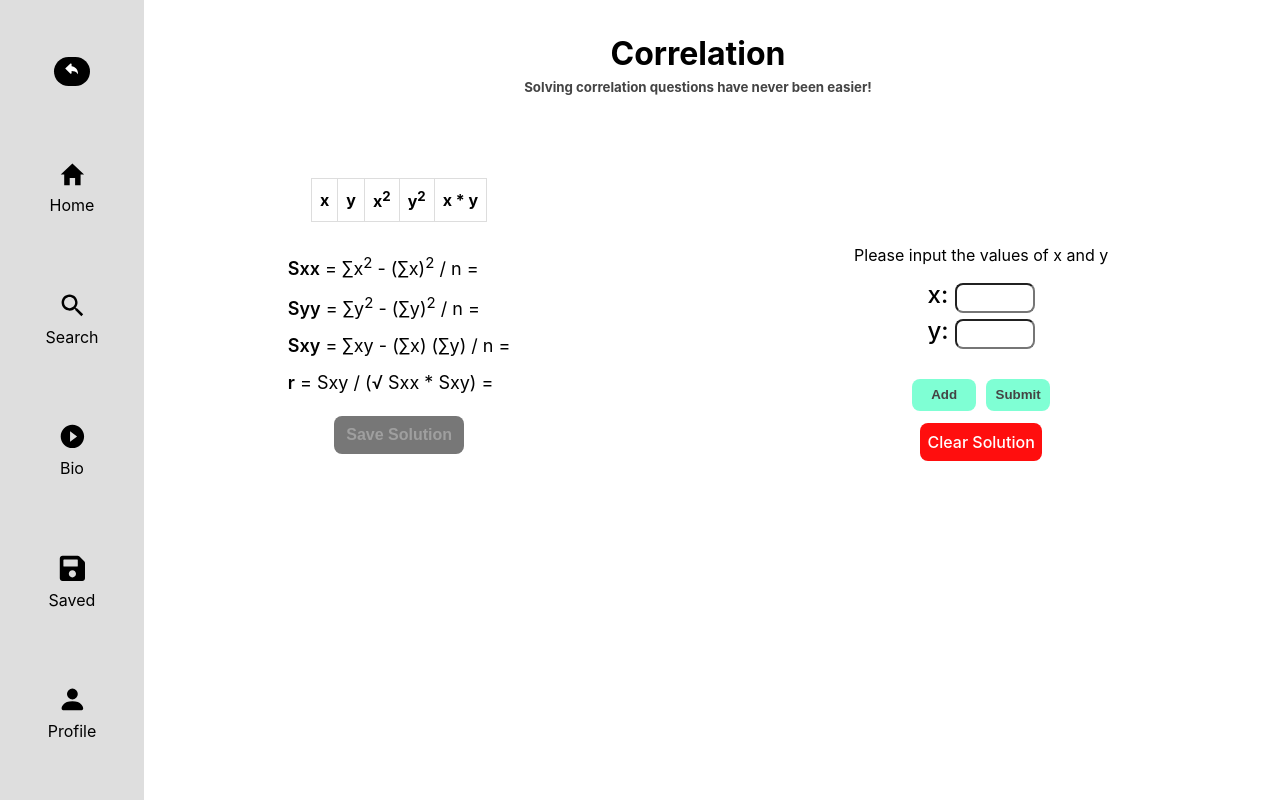
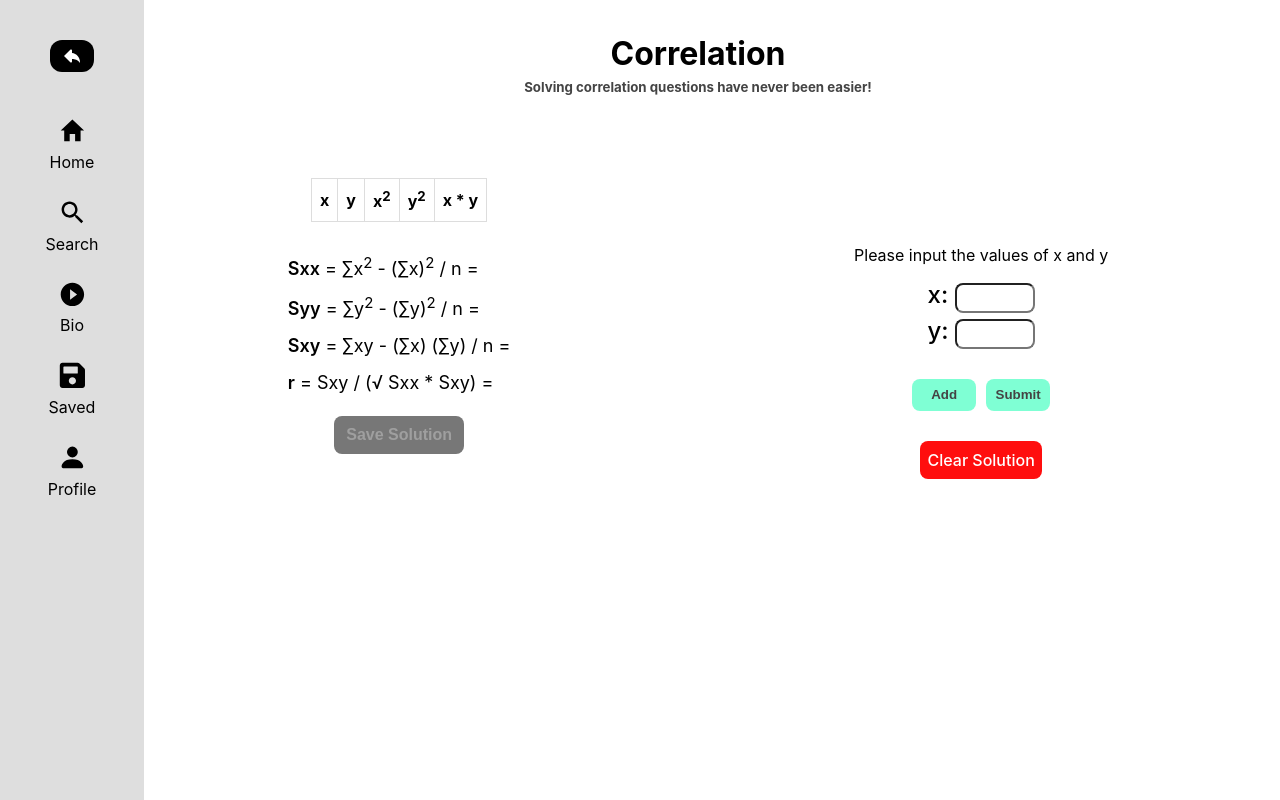
Before and after one commit to scisamir/bster, a React (Vite) app in the folder client/: page /correlation in a window 1280 px wide. Built offline with nearby package versions, Linux system fonts and the light colour scheme.

Commit message:
improve styling

```diff
--- a/client/src/components/correlation/Correlation.css
+++ b/client/src/components/correlation/Correlation.css
@@ -119,7 +119,7 @@ section#correlation form div#clear_correlation {
     padding: 7px 7px;
     font-weight: 500;
     color: #fff;
-    margin-top: 12px;
+    margin-top: 30px;
     font-size: 16px;
     cursor: pointer;
 }
--- a/client/src/components/home/Home.jsx
+++ b/client/src/components/home/Home.jsx
@@ -11,7 +11,7 @@ function Home() {
             </div>
             <div id="intro">
                 <div>
-                    <Link to='/topics'>Feature</Link>
+                    <Link to='/topics'>Featured</Link>
                     <Link to='/about'>About</Link>
                 </div>
                 <img src={logo} alt="bster logo" id="logo" />
--- a/client/src/components/layout/Layout.css
+++ b/client/src/components/layout/Layout.css
@@ -2,8 +2,7 @@ section#layout nav {
     position: fixed;
     display: flex;
     flex-direction: column;
-    /* gap: -40px; */
-    /* justify-content: flex-start; */
+    gap: 24px;
     width: 144px;
     background-color: #dedede;
     height: 100vh;
@@ -12,9 +11,21 @@ section#layout nav {
 }
 
 section#layout nav > * {
-    margin: auto;
     cursor: pointer;
     color: #000;
+}
+
+section#layout nav > div {
+    width: 2.8rem;
+    height: 2rem;
+    display: flex;
+    justify-content: center;
+    align-items: center;
+    margin: 20px auto;
+    background: #000;
+    color: #fff;
+    border-radius: 12px;
+    padding: 2px 8px;
 }
 
 section#layout nav > .nav_links {
--- a/client/src/components/layout/Layout.jsx
+++ b/client/src/components/layout/Layout.jsx
@@ -13,11 +13,8 @@ function Layout() {
     return (
         <section id="layout">
             <nav>
-                <div
-                    style={{background: '#000', color: '#fff', borderRadius: '16px', padding: '2px 8px'}}
-                    onClick={() => navigate(-1)}
-                >
-                    <TiArrowBack color='#fff' fontSize='1.2rem' />
+                <div onClick={() => navigate(-1)}>
+                    <TiArrowBack color='#fff' fontSize='1.5rem' />
                 </div>
                 <Link to='/' className='nav_links'>
                     <IoMdHome fontSize='1.8rem' />
```
Also changed, not shown: client/src/components/correlation/Correlation.jsx (line endings or trailing spaces).
